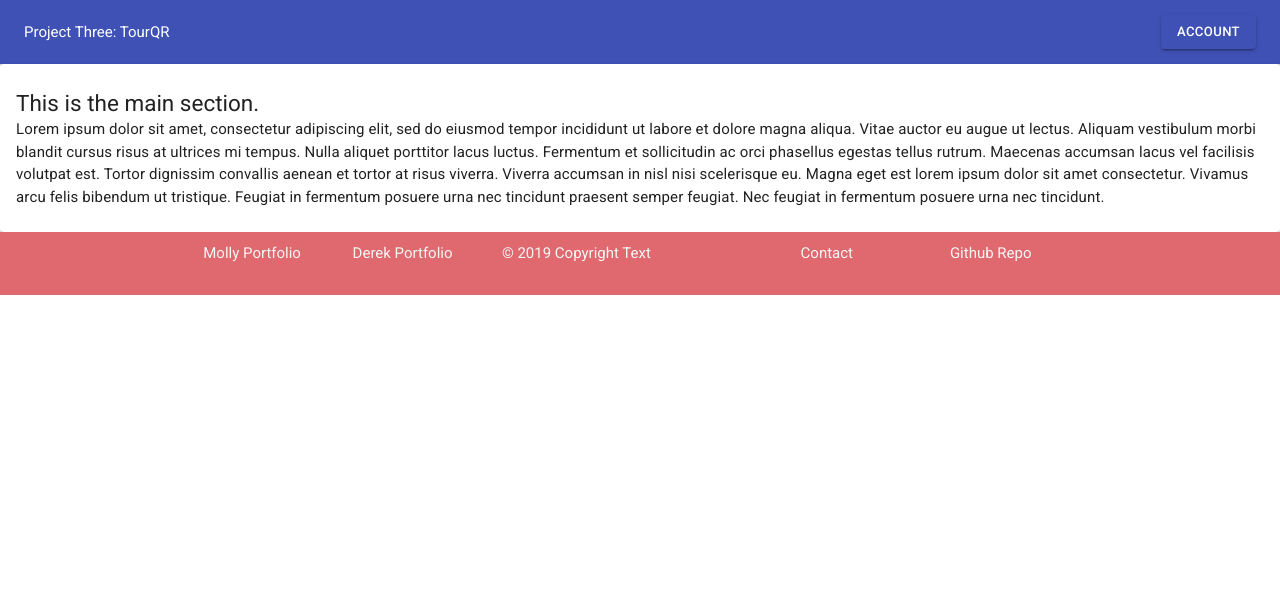
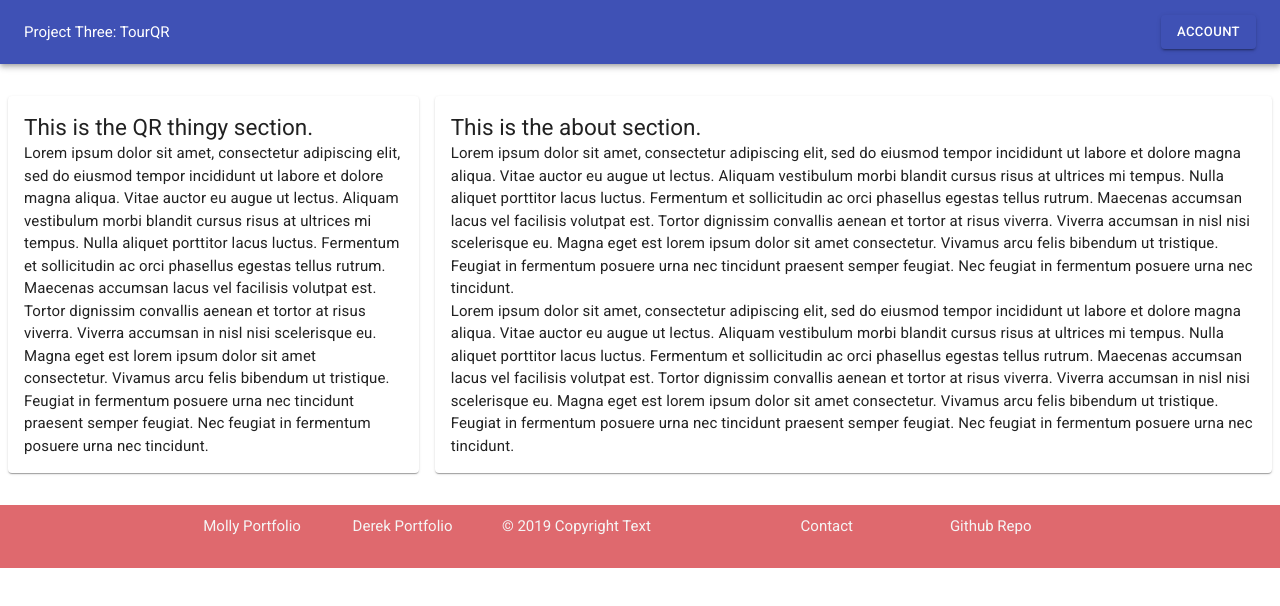
Before and after one commit to DTHutton/toqr-web, a React (Create React App) app in the folder client/: page / in a window 1280 px wide. Shown: the top 606 px of the page. Built offline with nearby package versions, Linux system fonts and the light colour scheme.

Commit message:
fixed the spacing in the main component.

```diff
--- a/client/src/App.js
+++ b/client/src/App.js
@@ -6,21 +6,16 @@ import Main from "./components/Main";
 import Footer from "./components/Footer";
 import "./App.css";
 
-const useStyles = makeStyles(theme => ({
+const useStyles = makeStyles(() => ({
   root: {
     flexGrow: 1
-  },
-  container: {
-    display: 'grid',
-    gridTemplateColumns: 'repeat(12, 1fr)',
-    gridGap: theme.spacing(1),
   }
 }));
 
 const App = () => {
   const classes = useStyles();
   return (
-    <Grid container className={classes.root}>
+    <Grid container className={classes.root} spacing={3}>
       <Grid item xs={12} direction="row">
         <Navbar />
       </Grid>
--- a/client/src/components/Main/index.js
+++ b/client/src/components/Main/index.js
@@ -1,10 +1,11 @@
 import React from "react";
 import { makeStyles } from "@material-ui/core/styles";
-import { Paper, Typography } from "@material-ui/core";
+import { Paper, Typography, Grid } from "@material-ui/core";
 
 const useStyles = makeStyles(theme => ({
     root: {
-        padding: theme.spacing(3, 2),
+        padding: theme.spacing(2, 2),
+        margin: theme.spacing(1, 1)
     },
 }));
 
@@ -12,14 +13,32 @@ const Main = () => {
     const classes = useStyles();
 
     return (
+        <Grid container direction="row" justify="center">
+            <Grid xs={4}>
                 <Paper className={classes.root}>
                     <Typography variant="h5" component="h3">
-                This is the main section.
+                        This is the QR thingy section.
                     </Typography>
                     <Typography component="p">
                         Lorem ipsum dolor sit amet, consectetur adipiscing elit, sed do eiusmod tempor incididunt ut labore et dolore magna aliqua. Vitae auctor eu augue ut lectus. Aliquam vestibulum morbi blandit cursus risus at ultrices mi tempus. Nulla aliquet porttitor lacus luctus. Fermentum et sollicitudin ac orci phasellus egestas tellus rutrum. Maecenas accumsan lacus vel facilisis volutpat est. Tortor dignissim convallis aenean et tortor at risus viverra. Viverra accumsan in nisl nisi scelerisque eu. Magna eget est lorem ipsum dolor sit amet consectetur. Vivamus arcu felis bibendum ut tristique. Feugiat in fermentum posuere urna nec tincidunt praesent semper feugiat. Nec feugiat in fermentum posuere urna nec tincidunt.
                     </Typography>
                 </Paper>
+            </Grid>
+
+            <Grid xs={8}>
+                <Paper className={classes.root}>
+                    <Typography variant="h5" component="h3">
+                        This is the about section.
+                    </Typography>
+                    <Typography component="p">
+                        Lorem ipsum dolor sit amet, consectetur adipiscing elit, sed do eiusmod tempor incididunt ut labore et dolore magna aliqua. Vitae auctor eu augue ut lectus. Aliquam vestibulum morbi blandit cursus risus at ultrices mi tempus. Nulla aliquet porttitor lacus luctus. Fermentum et sollicitudin ac orci phasellus egestas tellus rutrum. Maecenas accumsan lacus vel facilisis volutpat est. Tortor dignissim convallis aenean et tortor at risus viverra. Viverra accumsan in nisl nisi scelerisque eu. Magna eget est lorem ipsum dolor sit amet consectetur. Vivamus arcu felis bibendum ut tristique. Feugiat in fermentum posuere urna nec tincidunt praesent semper feugiat. Nec feugiat in fermentum posuere urna nec tincidunt.
+                    </Typography>
+                    <Typography component="p">
+                        Lorem ipsum dolor sit amet, consectetur adipiscing elit, sed do eiusmod tempor incididunt ut labore et dolore magna aliqua. Vitae auctor eu augue ut lectus. Aliquam vestibulum morbi blandit cursus risus at ultrices mi tempus. Nulla aliquet porttitor lacus luctus. Fermentum et sollicitudin ac orci phasellus egestas tellus rutrum. Maecenas accumsan lacus vel facilisis volutpat est. Tortor dignissim convallis aenean et tortor at risus viverra. Viverra accumsan in nisl nisi scelerisque eu. Magna eget est lorem ipsum dolor sit amet consectetur. Vivamus arcu felis bibendum ut tristique. Feugiat in fermentum posuere urna nec tincidunt praesent semper feugiat. Nec feugiat in fermentum posuere urna nec tincidunt.
+                    </Typography>
+                </Paper>
+            </Grid>
+        </Grid>
     )
 };
 
```
Lines whose indentation alone changed are shown as unchanged.
